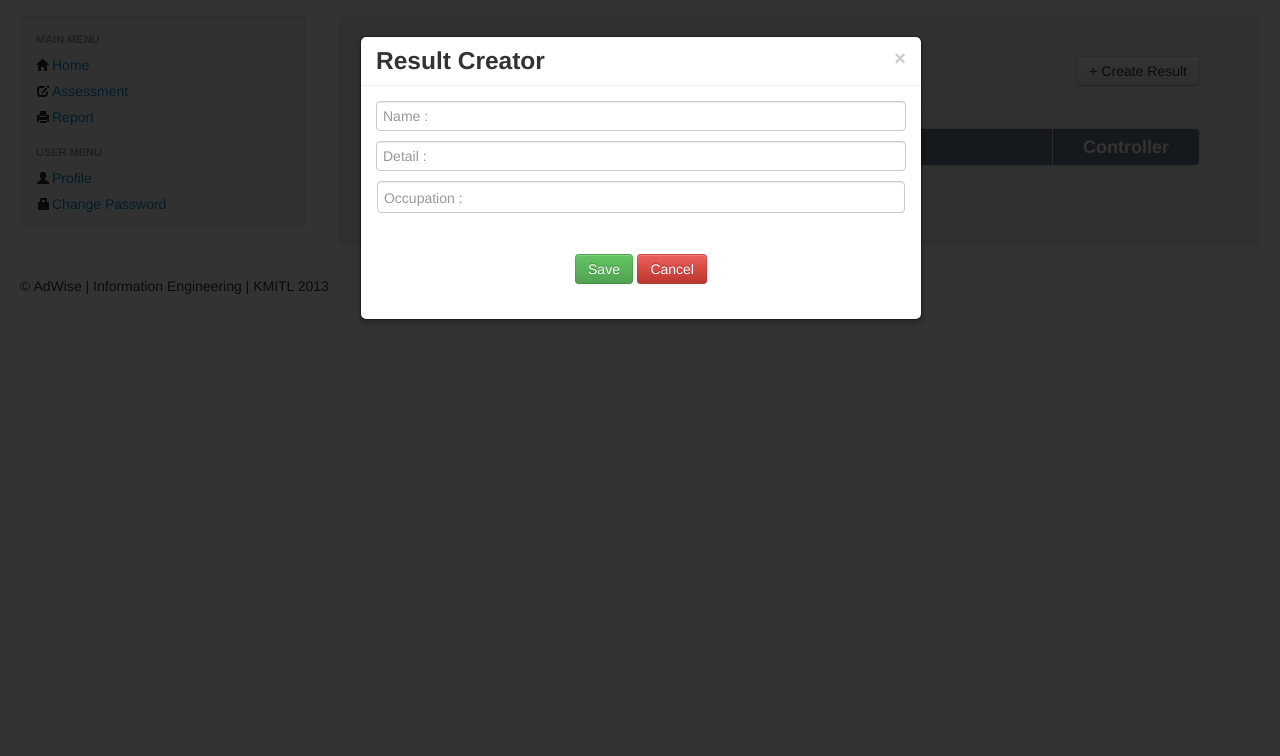
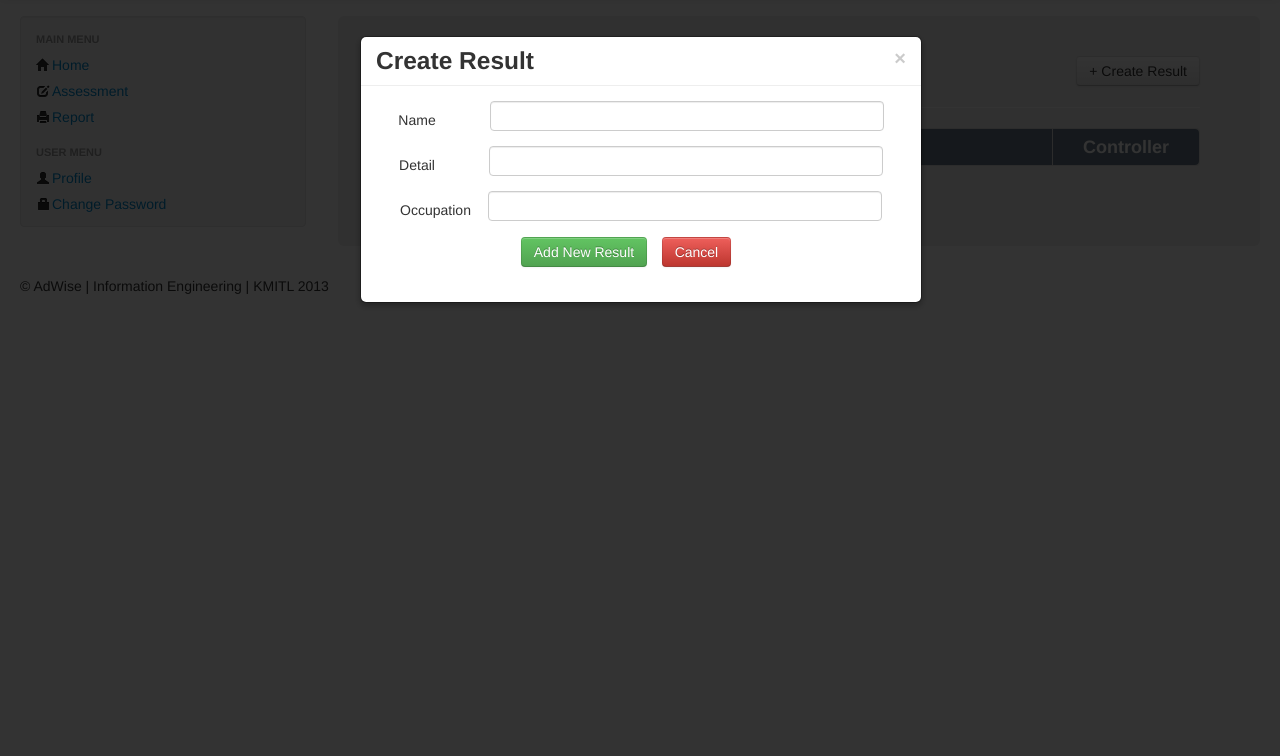
Before and after one commit to yothinix/AdWise, a CodeIgniter app: page /project/index.php/manage/manage_result in a window 1280 px wide, after a click on "+ Create Result". Shown: the part 44-800 px from the top of the page. Run offline with CodeIgniter, Linux system fonts and the light colour scheme; data that the repository does not hold is empty.

Commit message:
fix : placeholder in modal create result

```diff
--- a/application/views/manage_result.php
+++ b/application/views/manage_result.php
@@ -164,22 +164,18 @@
     <div id="create" class="modal hide fade" tabindex="-1" role="dialog" aria-labelledby="myModalLabel" aria-hidden="true">
         <div class="modal-header">
             <button type="button" class="close" data-dismiss="modal" aria-hidden="true">×</button>
-            <h3 id="myModalLabel">Result Creator</h3>
+            <h3 id="myModalLabel">Create Result</h3>
         </div>
         <div class="modal-body" style="text-align: center">
             <?php echo form_open('manage/create_result'); ?>
-            <input type="text" name="name" id="name" class="input-block-level" placeholder="Name :">
-            <br>
-            <input type="text" name="detail" id="detail" class="input-block-level" placeholder="Detail :">
-            <br>
+            <label>Name <input type="text" name="name" id="name" class="span9" style="margin-left: 50px"></label>
+            <label>Detail <input type="text" name="detail" id="detail" class="span9" style="margin-left: 50px"></label>
             <div class="example occupation">
                 <div class="bs-docs-example">
-                    <input type="text" placeholder="Occupation :" name="Occupation" id="Occupation" >
+                    <label>Occupation <input type="text" name="Occupation" id="Occupation" class="span9" style="margin-left: 13px"></label>
                 </div>
             </div>
-
-            <br>
-            <button type="submit" class="btn btn-success">Save</button>
+            <button type="submit" class="btn btn-success" style="margin-left: -30px; margin-right: 10px">Add New Result</button>
             <button class="btn btn-danger" data-dismiss="modal" aria-hidden="true">Cancel</button>
             <?php echo form_close(); ?>
         </div>
```
